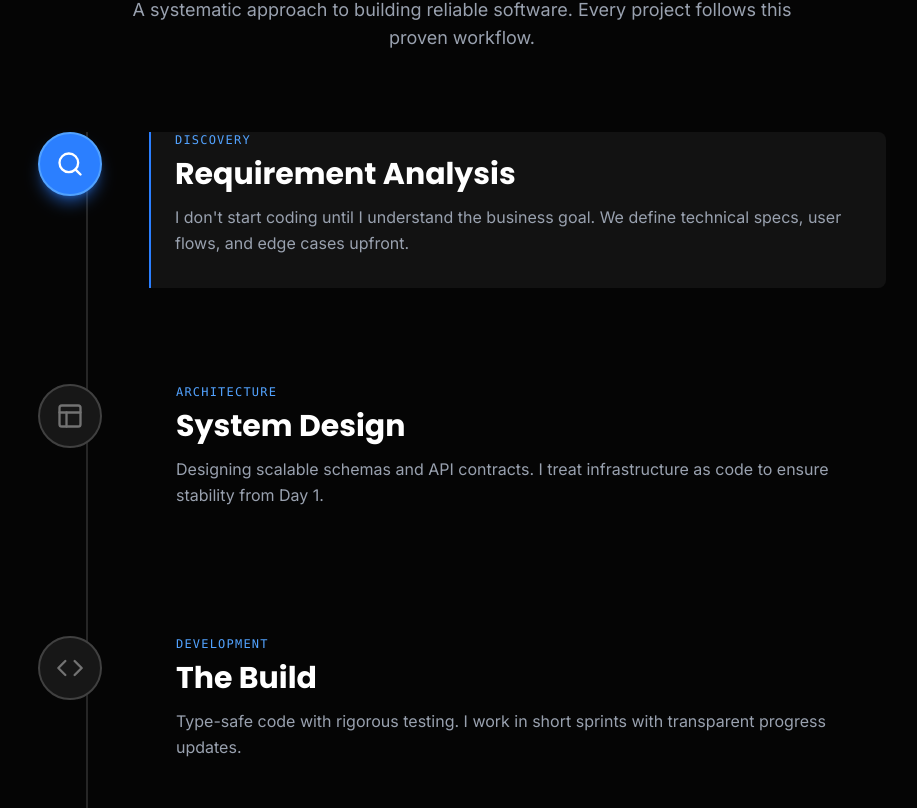
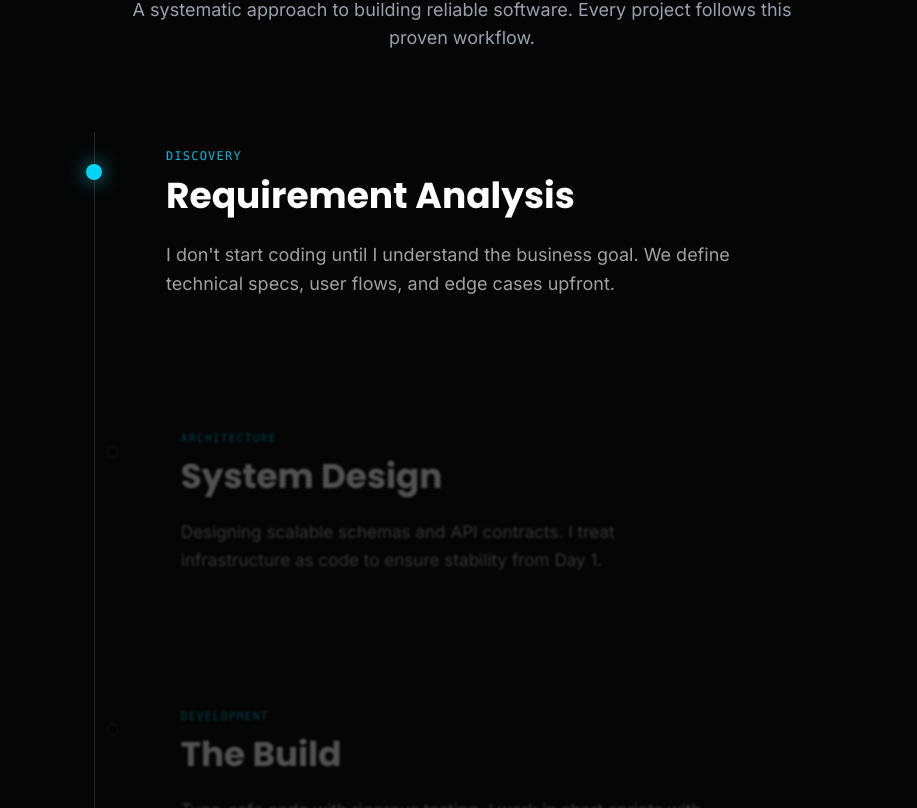
Before and after one commit to Tayyab-Hussayn/portfolio_web, a Next.js app: page / in a window 1280 px wide. Shown: the part 5872-6680 px from the top of the page, without its empty margins (178-1095 px from the left). Built offline with nearby package versions, Linux system fonts and the light colour scheme.

Commit message:
Workflow section

```diff
--- a/src/components/home/WorkflowTimeline.tsx
+++ b/src/components/home/WorkflowTimeline.tsx
@@ -1,19 +1,11 @@
 "use client";
 
-import React, { useRef, useState } from "react";
-import { Search, Layout, Code, Rocket } from "lucide-react";
+import { useRef, useState } from "react";
 import gsap from "gsap";
 import { useGSAP } from "@gsap/react";
 import { ScrollTrigger } from "gsap/ScrollTrigger";
 
 gsap.registerPlugin(ScrollTrigger);
-
-const iconMap = {
-    Search,
-    Layout,
-    Code,
-    Rocket
-};
 
 const steps = [
     {
@@ -90,70 +82,54 @@ export function WorkflowTimeline() {
                 </div>
 
                 {/* Timeline Container */}
-                <div ref={containerRef} className="relative">
-                    {/* The Static Track (Gray Line) */}
-                    <div className="absolute left-8 md:left-12 top-0 w-0.5 h-full bg-neutral-800" />
+                <div ref={containerRef} className="relative pl-4 md:pl-0">
+                    {/* The Static Track (Gray Laser Line) */}
+                    <div className="absolute left-4 md:left-[3.5rem] top-0 w-[1px] h-full bg-neutral-800" />
 
                     {/* The Liquid Line (Animated Fill) */}
                     <div
                         ref={lineRef}
-                        className="absolute left-8 md:left-12 top-0 w-0.5 h-full bg-gradient-to-b from-blue-500 to-purple-500 origin-top"
+                        className="absolute left-4 md:left-[3.5rem] top-0 w-[2px] h-full bg-gradient-to-b from-blue-500 via-cyan-400 to-purple-500 origin-top shadow-[0_0_15px_rgba(59,130,246,0.5)]"
                         style={{ transform: 'scaleY(0)' }}
                     />
 
                     {/* Timeline Steps */}
-                    <div className="space-y-16 md:space-y-24">
+                    <div className="space-y-24">
                         {steps.map((step, index) => {
-                            const Icon = iconMap[step.icon as keyof typeof iconMap];
-                            const isActive = index <= activeStep;
+                            const isActive = index === activeStep; // Only current is fully active
+                            const isPast = index < activeStep;
 
                             return (
                                 <div
                                     key={step.id}
                                     id={`step-${index}`}
-                                    className="relative flex items-start gap-6 md:gap-12"
+                                    className={`
+                                        relative pl-16 md:pl-32 py-4 transition-all duration-700 ease-out
+                                        ${isActive ? 'opacity-100 blur-0 scale-100' : 'opacity-30 blur-[1px] scale-95'}
+                                    `}
                                 >
-                                    {/* Icon Node */}
-                                    <div className="relative flex-shrink-0">
+                                    {/* The Node (The "Pulse") */}
+                                    <div className="absolute left-4 md:left-[3.5rem] top-8 -translate-x-1/2 flex items-center justify-center">
                                         <div
                                             className={`
-                                                w-16 h-16 rounded-full flex items-center justify-center
-                                                border-2 transition-all duration-500
-                                                ${isActive
-                                                    ? 'bg-blue-500 border-blue-400 shadow-lg shadow-blue-500/50'
-                                                    : 'bg-neutral-900 border-neutral-700'
+                                                rounded-full transition-all duration-500
+                                                ${isActive || isPast
+                                                    ? 'w-4 h-4 bg-cyan-400 shadow-[0_0_20px_rgba(34,211,238,0.8)]'
+                                                    : 'w-3 h-3 border border-neutral-600 bg-black'
                                                 }
                                             `}
-                                        >
-                                            <Icon
-                                                className={`w-7 h-7 transition-colors duration-500 ${isActive ? 'text-white' : 'text-neutral-500'
-                                                    }`}
-                                            />
-                                        </div>
+                                        />
                                     </div>
 
-                                    {/* Content Card */}
-                                    <div
-                                        className={`
-                                            flex-1 pb-8 pl-6 border-l-2 transition-all duration-500
-                                            ${isActive
-                                                ? 'border-blue-500 bg-white/5 rounded-r-lg pr-6 -ml-px'
-                                                : 'border-transparent'
-                                            }
-                                        `}
-                                    >
-                                        {/* Phase Label */}
-                                        <span className="text-xs font-mono text-blue-400 uppercase tracking-widest mb-2 block">
+                                    {/* The Content (Typography Hero) */}
+                                    <div className="flex flex-col">
+                                        <span className="font-mono text-xs text-cyan-500 mb-3 tracking-widest uppercase">
                                             {step.phase}
                                         </span>
-
-                                        {/* Title */}
-                                        <h3 className="text-2xl md:text-3xl font-bold text-white mb-3">
+                                        <h3 className="text-3xl md:text-4xl font-bold text-white mb-6">
                                             {step.title}
                                         </h3>
-
-                                        {/* Description */}
-                                        <p className="text-gray-400 leading-relaxed">
+                                        <p className="text-neutral-400 leading-relaxed text-lg max-w-xl">
                                             {step.desc}
                                         </p>
                                     </div>
```
